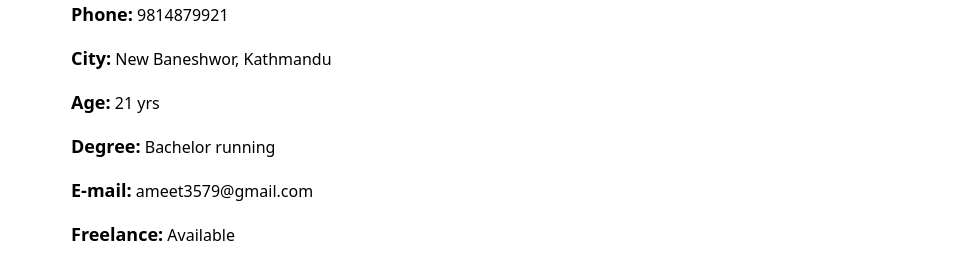
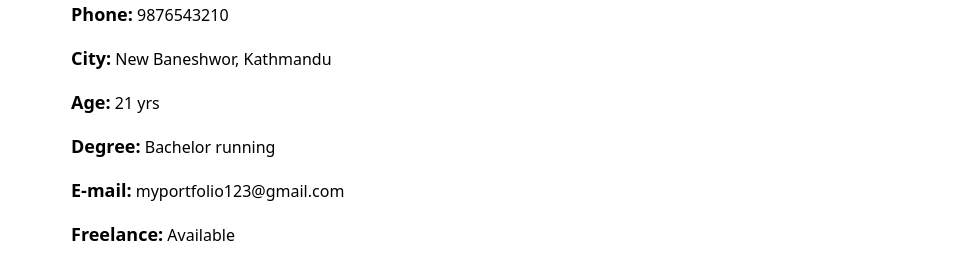
Before and after one commit to AmitPaudel123/Myporfolio, a React (Create React App) app: page / in a window 1280 px wide. Shown: the part 1792-2056 px from the top of the page, without its empty margins (321-1280 px from the left). Built offline with nearby package versions, Linux system fonts and the light colour scheme; the HTML template or start-up script is replaced by a standard one.

Commit message:
Update About.jsx

```diff
--- a/src/Components/About.jsx
+++ b/src/Components/About.jsx
@@ -36,7 +36,7 @@ const About = () => {
             </p>
             <p>
               {" "}
-              <span className=" font-bold text-lg">Phone:</span> 9814879921
+              <span className=" font-bold text-lg">Phone:</span> 9876543210
             </p>
             <p>
               {" "}
@@ -55,7 +55,7 @@ const About = () => {
             <p>
               {" "}
               <span className=" font-bold text-lg">E-mail:</span>{" "}
-              ameet3579@gmail.com
+              myportfolio123@gmail.com
             </p>
             <p>
               {" "}
```
